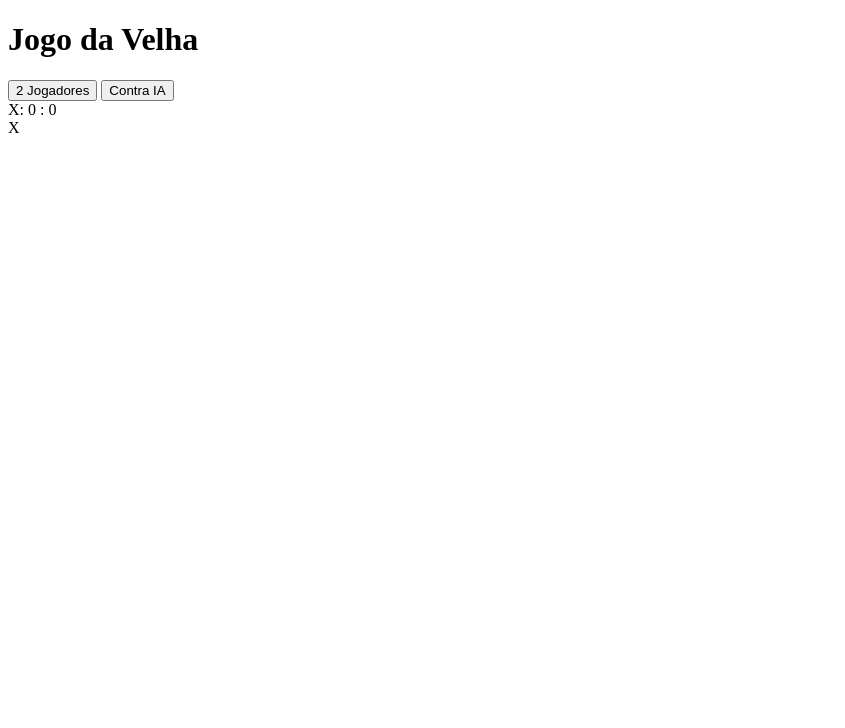
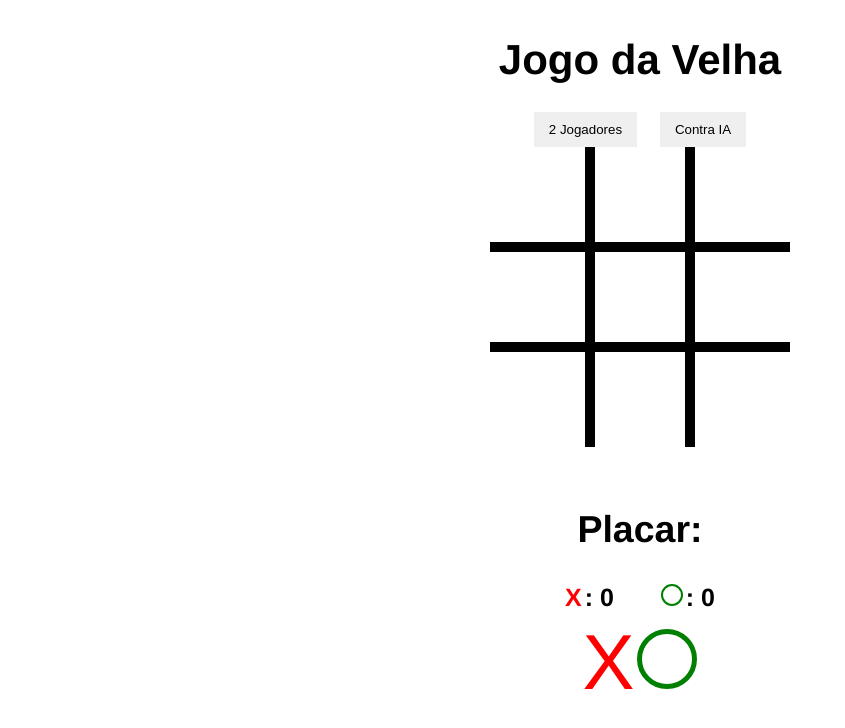
Before and after one commit to XDiogoRodrigues/Jogo-da-velha, a plain HTML site: page index.html in a window 1280 px wide. Shown: the whole page, without its empty margins (0-845 px from the left). Drawn offline with Linux system fonts and the light colour scheme.

Commit message:
Implementado o CSS e inserido um h2 no hmtl para o placar

```diff
--- a/css/styles.css
+++ b/css/styles.css
@@ -0,0 +1,125 @@
+html {
+  font-size: 62.5%;
+}
+body {
+  text-align: center;
+  font-family: Helvetica, sans-serif;
+  display: flex;
+  flex-direction: column;
+  align-items: center;
+}
+
+h1 {
+  font-size: 4.2rem;
+}
+
+/* botões */
+
+#buttons-container button {
+  border: none;
+  padding: 1rem 1.5rem;
+  margin: 0 1rem;
+}
+
+/* jogo */
+
+#container {
+  display: flex;
+  width: 30rem;
+  margin: 0;
+  flex-direction: row;
+  flex-wrap: wrap;
+}
+
+.box {
+  height: 10rem;
+  border: 5px solid black;
+  box-sizing: border-box;
+  flex: 1 1 33%;
+}
+
+#block-1,
+#block-2,
+#block-3 {
+  border-top: none;
+}
+
+#block-1,
+#block-4,
+#block-7 {
+  border-left: none;
+}
+
+#block-7,
+#block-8,
+#block-9 {
+  border-bottom: none;
+}
+#block-3,
+#block-6,
+#block-9 {
+  border-right: none;
+}
+
+/* símbolos */
+
+.x {
+  font-size: 7.8rem;
+  color: red;
+  display: inline-block;
+  line-height: 10rem;
+}
+
+.o {
+  width: 5rem;
+  height: 5rem;
+  border: 5px solid green;
+  border-radius: 50%;
+  display: inline-block;
+  margin-top: 1.7rem;
+}
+
+/* classe de esconder */
+
+/* .hide {
+  display: none !important;
+} */
+
+/* placar*/
+
+#scoreboard-container {
+  font-weight: bold;
+  margin: 3rem auto 0;
+  font-size: 2.5rem;
+}
+.score-box {
+  margin: 0 2rem;
+}
+
+#x-scoreboard {
+  color: red;
+  margin-right: 0.3rem;
+}
+#o-scoreboard {
+  display: inline-block;
+  width: 1.8rem;
+  height: 1.8rem;
+  border: 2px solid green;
+  border-radius: 50%;
+  margin-right: 0.3rem;
+}
+
+/* mensagem de vitoria*/
+#message p {
+  position: absolute;
+  left: 0;
+  right: 0;
+  margin: 0 auto;
+  top: 15rem;
+  width: 50rem;
+  font-size: 5rem;
+  background-color: #000;
+  color: #fff;
+  padding: 2rem;
+  display: none;
+}
--- a/index.html
+++ b/index.html
@@ -26,6 +26,7 @@
       <div class="box" id="block-9"></div>
 
       <div id="scoreboard-container">
+        <h2>Placar:</h2>
         <span class="score-box">
           <span id="x-scoreboard">X</span>:
           <span id="scoreboard-1">0</span>
```
